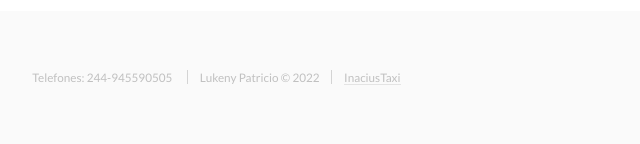
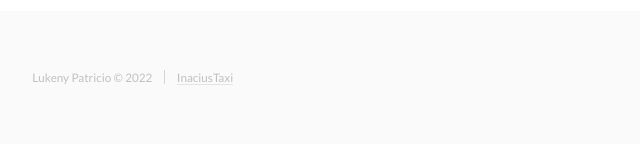
Before and after one commit to LukenyPatricio/InaciusTaxi, a plain HTML site: page index.html in a window 1280 px wide. Shown: the part 2653-2797 px from the top of the page, 131-771 px from the left. Drawn offline with Linux system fonts and the light colour scheme.

Commit message:
atualização 02

```diff
--- a/index.html
+++ b/index.html
@@ -133,7 +133,6 @@
 					<section id="footer">
 						<div class="container">
 							<ul class="copyright">
-								<li>Telefones: 244-945590505</li>
 								<li> Lukeny Patricio &copy; 2022 </li><li> <a href="https://www.facebook.com/Inacius-Taxi-Personalizados-106742804404525">InaciusTaxi</a></li>
 							</ul>
 						</div>
```
